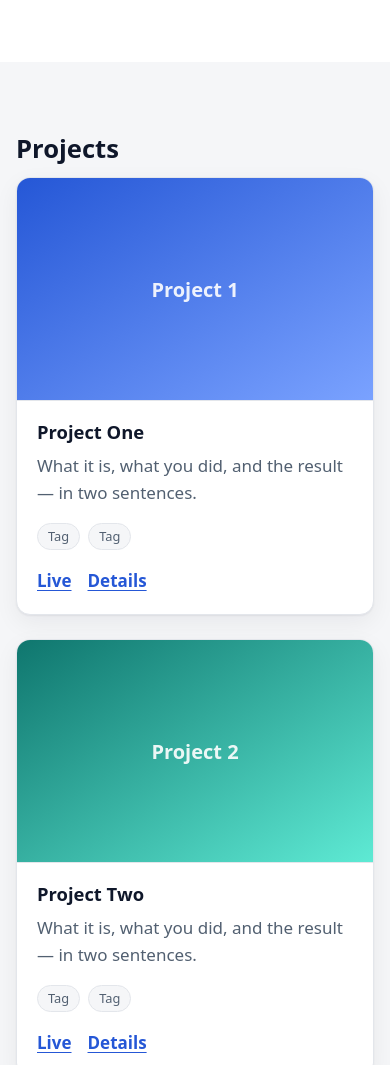
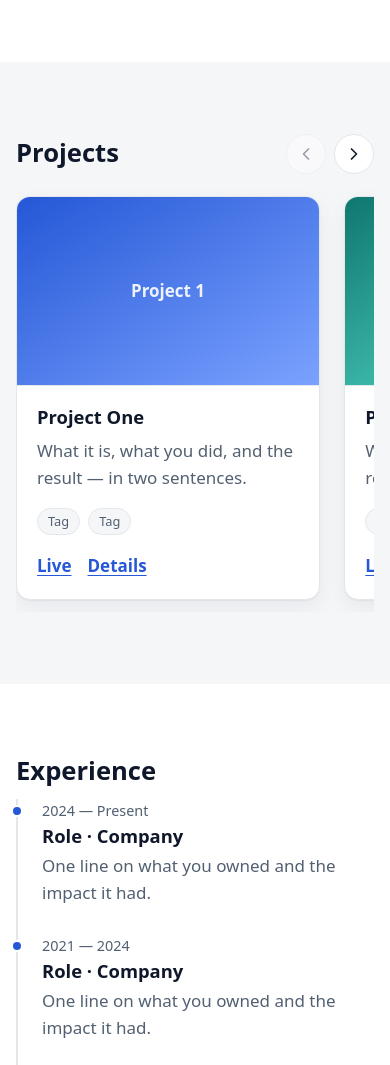
Before and after one commit to mslinde/mslinde.github.io, a plain HTML site: page index.html in a window 390 px wide. Shown: the part 1260-2325 px from the top of the page. Drawn offline with Linux system fonts and the light colour scheme.

Commit message:
Page the Projects row with arrows when tiles overflow
Projects become a single horizontal scroll-snap row (1/2/3 tiles per view by
breakpoint). Prev/next buttons appear only when there are more projects than
fit, page one view per click, and disable at either end.

Co-Authored-By: Claude Opus 5.5 <noreply@anthropic.com>

```diff
--- a/index.html
+++ b/index.html
@@ -81,8 +81,19 @@
     <!-- PROJECTS: copy an <article class="card"> block to add a project -->
     <section id="projects" class="section section-alt">
       <div class="container">
-        <h2>Projects</h2>
-        <div class="cards">
+        <div class="carousel">
+          <div class="section-head">
+            <h2>Projects</h2>
+            <div class="carousel-controls">
+              <button class="carousel-btn" type="button" data-dir="-1" aria-label="Previous projects" hidden>
+                <svg width="20" height="20" viewBox="0 0 24 24" fill="none" stroke="currentColor" stroke-width="2" stroke-linecap="round" stroke-linejoin="round" aria-hidden="true"><path d="M15 18l-6-6 6-6"/></svg>
+              </button>
+              <button class="carousel-btn" type="button" data-dir="1" aria-label="Next projects" hidden>
+                <svg width="20" height="20" viewBox="0 0 24 24" fill="none" stroke="currentColor" stroke-width="2" stroke-linecap="round" stroke-linejoin="round" aria-hidden="true"><path d="M9 6l6 6-6 6"/></svg>
+              </button>
+            </div>
+          </div>
+        <div class="cards" role="region" aria-label="Projects" tabindex="0">
           <article class="card">
             <img src="assets/img/project-1.svg" alt="Screenshot of Project One" width="640" height="400" loading="lazy">
             <div class="card-body">
@@ -110,6 +121,7 @@
               <p class="card-links"><a href="#">Live</a><a href="#">Details</a></p>
             </div>
           </article>
+        </div>
         </div>
       </div>
     </section>
--- a/script.js
+++ b/script.js
@@ -1,4 +1,4 @@
-// Mobile nav, theme toggle, footer year. The page works without this file.
+// Mobile nav, theme toggle, projects carousel, footer year. The page works without this file.
 (function () {
   var root = document.documentElement;
 
@@ -39,4 +39,29 @@
       try { localStorage.setItem('theme', next); } catch (e) {}
     });
   }
+
+  // Projects carousel: arrows page one view at a time; shown only when tiles overflow
+  document.querySelectorAll('.carousel').forEach(function (carousel) {
+    var track = carousel.querySelector('.cards');
+    var btns = carousel.querySelectorAll('.carousel-btn');
+    if (!track || btns.length !== 2) return;
+    var prev = btns[0], next = btns[1];
+    var update = function () {
+      var overflow = track.scrollWidth > track.clientWidth + 1;
+      prev.hidden = next.hidden = !overflow;
+      prev.disabled = track.scrollLeft <= 1;
+      next.disabled = track.scrollLeft + track.clientWidth >= track.scrollWidth - 1;
+    };
+    btns.forEach(function (btn) {
+      btn.addEventListener('click', function () {
+        var dir = Number(btn.dataset.dir);
+        var smooth = !matchMedia('(prefers-reduced-motion: reduce)').matches;
+        track.scrollBy({ left: dir * track.clientWidth, behavior: smooth ? 'smooth' : 'auto' });
+      });
+    });
+    track.addEventListener('scroll', update, { passive: true });
+    if ('ResizeObserver' in window) new ResizeObserver(update).observe(track);
+    else window.addEventListener('resize', update);
+    update();
+  });
 })();
--- a/styles.css
+++ b/styles.css
@@ -164,9 +164,32 @@ nav { position: relative; }
   .headshot { width: 100%; border-radius: var(--radius); }
 }
 
-.cards { display: grid; gap: 24px; grid-template-columns: 1fr; }
-@media (min-width: 640px) { .cards { grid-template-columns: repeat(2, 1fr); } }
-@media (min-width: 960px) { .cards { grid-template-columns: repeat(3, 1fr); } }
+/* Projects row: one horizontal row that pages with the arrow buttons */
+.section-head { display: flex; justify-content: space-between; align-items: center; gap: 16px; margin-bottom: 1rem; }
+.section-head h2 { margin: 0; }
+.carousel-controls { display: flex; gap: 8px; }
+.carousel-btn {
+  display: grid; place-items: center; width: 40px; height: 40px; padding: 0;
+  border-radius: 50%; border: 1px solid var(--border);
+  background: var(--surface); color: var(--text); cursor: pointer;
+  transition: border-color 0.15s ease, color 0.15s ease, opacity 0.15s ease;
+}
+.carousel-btn[hidden] { display: none; }
+.carousel-btn:hover:not(:disabled) { border-color: var(--accent); color: var(--accent); }
+.carousel-btn:disabled { opacity: 0.4; cursor: default; }
+
+.cards {
+  display: grid; gap: 24px;
+  grid-auto-flow: column; grid-auto-columns: 85%;
+  overflow-x: auto; overscroll-behavior-x: contain;
+  scroll-snap-type: x mandatory; scroll-behavior: smooth;
+  padding: 6px 0 12px; scrollbar-width: none;
+}
+.cards::-webkit-scrollbar { display: none; }
+.cards:focus-visible { outline: 2px solid var(--accent); outline-offset: 4px; border-radius: var(--radius); }
+@media (min-width: 640px) { .cards { grid-auto-columns: calc((100% - 24px) / 2); } }
+@media (min-width: 960px) { .cards { grid-auto-columns: calc((100% - 48px) / 3); } }
+.cards > .card { scroll-snap-align: start; }
 .card {
   background: var(--surface); border: 1px solid var(--border);
   border-radius: var(--radius); overflow: hidden; box-shadow: var(--shadow);
@@ -206,6 +229,6 @@ nav { position: relative; }
 
 /* ---------- Motion ---------- */
 @media (prefers-reduced-motion: reduce) {
-  html { scroll-behavior: auto; }
+  html, .cards { scroll-behavior: auto; }
   *, *::before, *::after { transition: none !important; animation: none !important; }
 }
```
